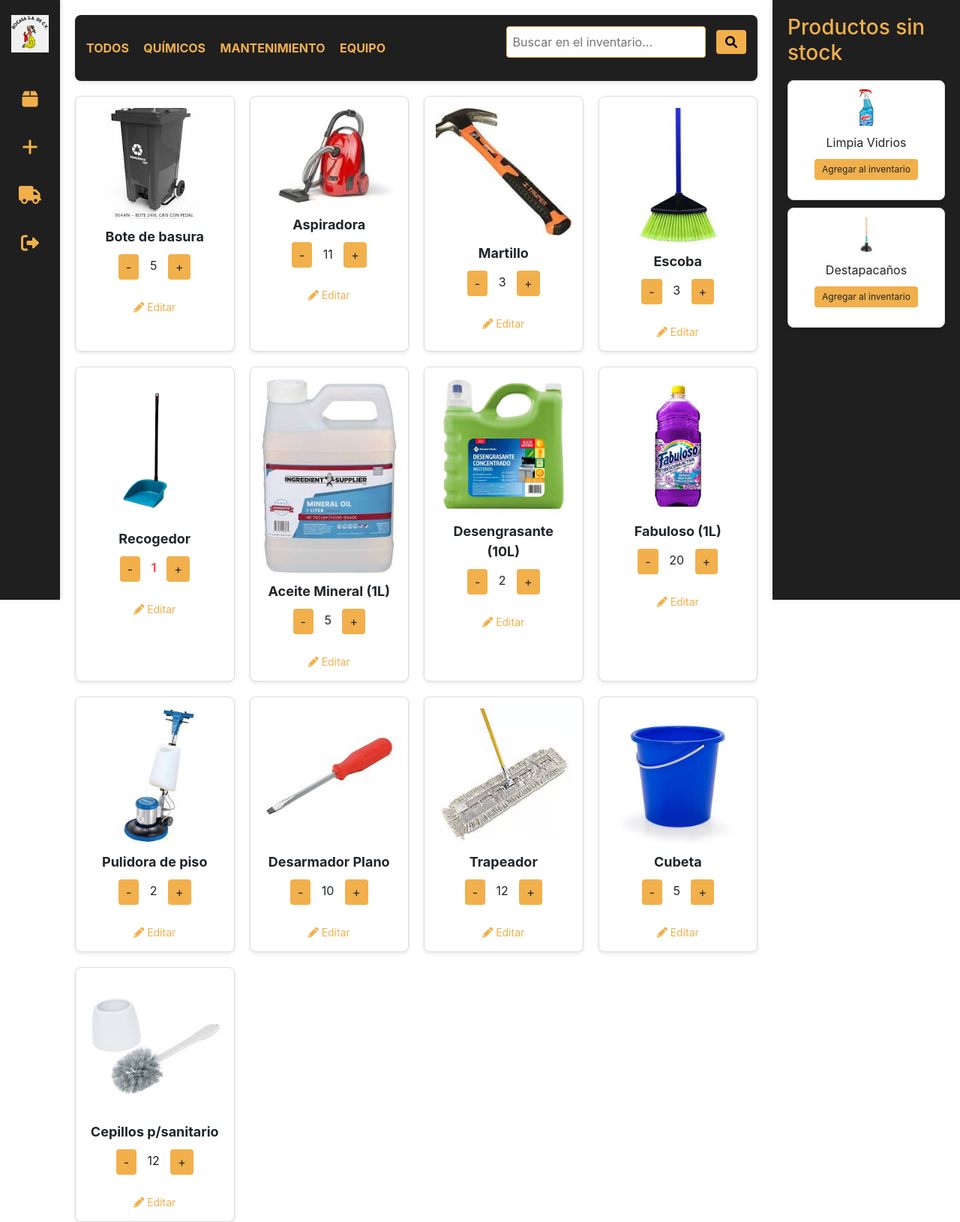
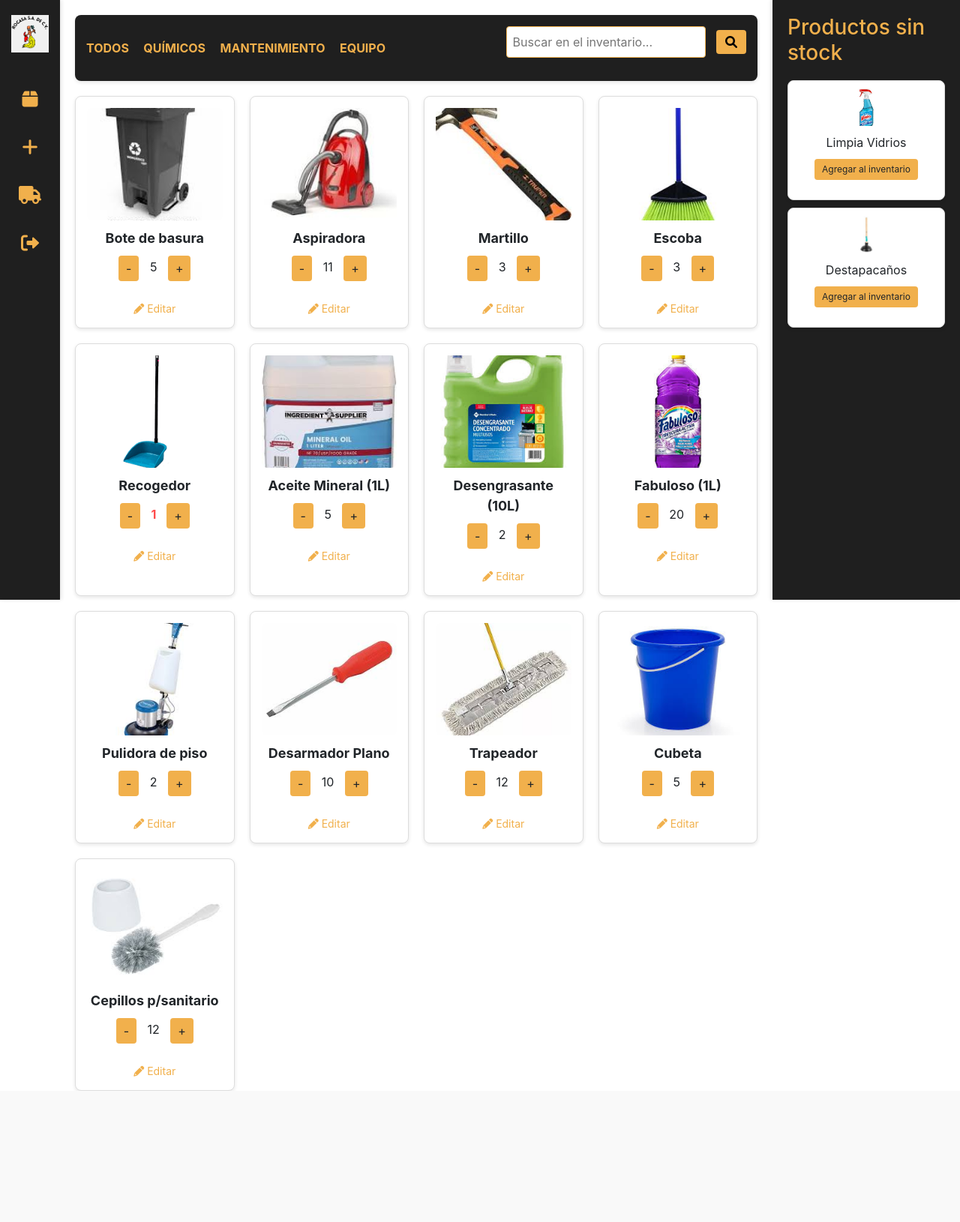
Before and after one commit to DessireZavala/Inventario, a Flask app: page / in a window 1280 px wide. Shown: the whole page at 75% size. After the commit the page ends 1455 px from the top, so only its background shows below. Run offline with Flask 3, Linux system fonts and the light colour scheme; a user stored in the database is signed in; some libraries are stand-ins or nearby versions.

Commit message:
tarjetas

```diff
--- a/static/css/estilo.css
+++ b/static/css/estilo.css
@@ -139,7 +139,9 @@ body {
 }
 
 .product-card img {
-    max-width: 100%;
+    width: 100%;
+    height: 150px;
+    object-fit: cover;
     border-radius: 8px;
     margin-bottom: 10px;
 }
```
